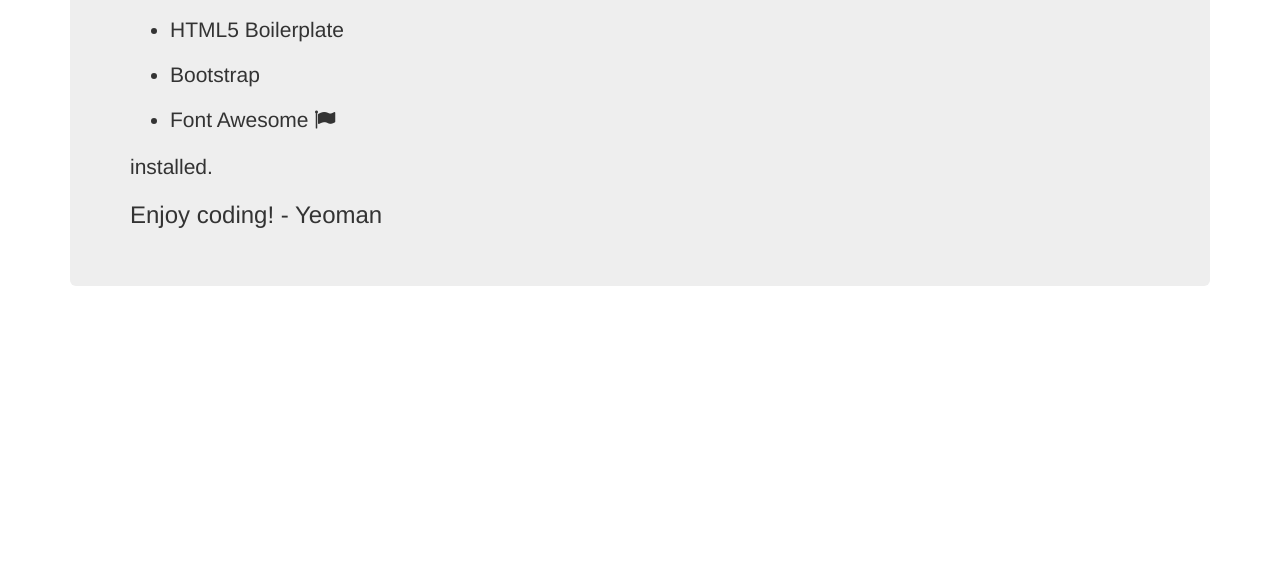
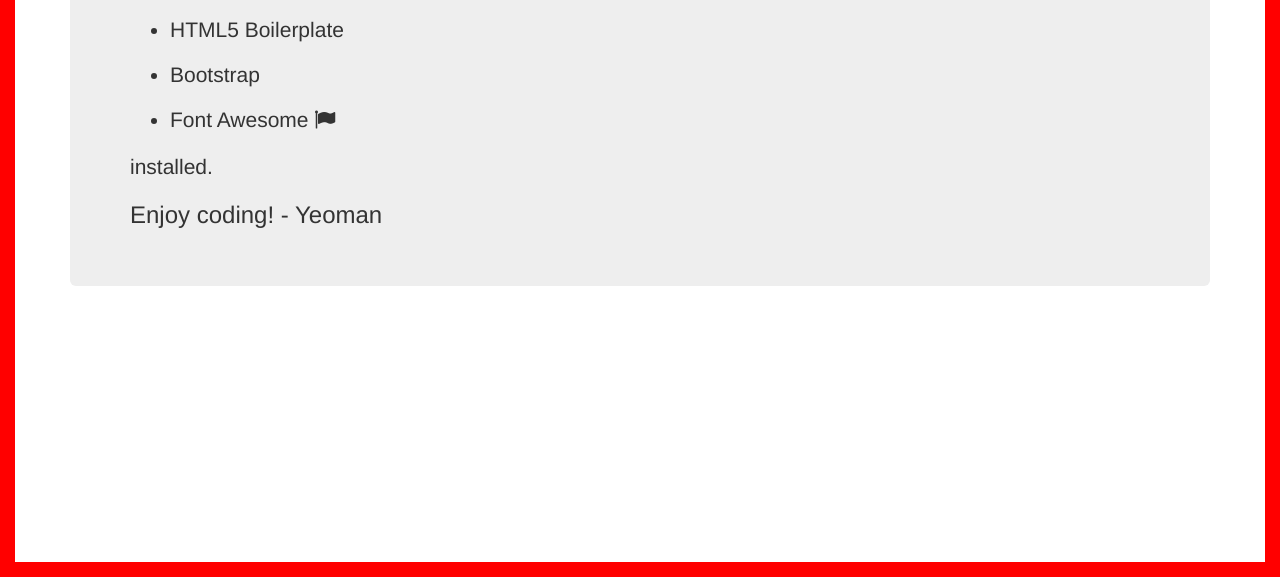
Before and after one commit to allyjweir/qualend, a website: page app/index.html in a window 1280 px wide. Shown: the part 223-800 px from the top of the page. Drawn offline with nearby package versions, Linux system fonts and the light colour scheme.

Commit message:
Visual nag creation and incorporation to index.html

```diff
--- a/app/index.html
+++ b/app/index.html
@@ -58,6 +58,7 @@
         <script src="scripts/main.js"></script>
         <script src="scripts/hello.js"></script>
         <script src="scripts/audio_nag.js"></script>
+        <script src="scripts/visual_nag.js"></script>
         <!-- endbuild -->
 
         <!-- build:js scripts/vendor/bootstrap.js -->
--- /dev/null
+++ b/app/scripts/visual_nag.js
@@ -0,0 +1,26 @@
+var change = true;
+
+(function(){
+	console.log("visual nag initialised")
+	$('body').append('<div id = "top" style="position:fixed;height:15px;opacity:1;top:0;left:0;right:0;background:#000;"></div>');
+	$('body').append('<div id = "bottom" style="position:fixed;height:15px;opacity:1;bottom:0;left:0;right:0;background:#000;"></div>');
+	$('body').append('<div id = "left" style="position:fixed;width:15px;opacity:1;top:0;left:0;bottom:0;background:#000;"></div>');
+	$('body').append('<div id = "right" style="position:fixed;width:15px;opacity:1;top:0;bottom:0;right:0;background:#000;"></div>');
+	window.setInterval(function(){colourChange(); console.log("change");},1000);
+}).call(this)
+
+function colourChange(){
+	if (change) {
+		$('#top').css('background-color','red');
+		$('#bottom').css('background-color','red');
+		$('#left').css('background-color','red');
+		$('#right').css('background-color','red');
+		change = false;
+	} else{
+		$('#top').css('background-color','black');
+		$('#bottom').css('background-color','black');
+		$('#left').css('background-color','black');
+		$('#right').css('background-color','black');
+		change = true;
+	}
+}
```
